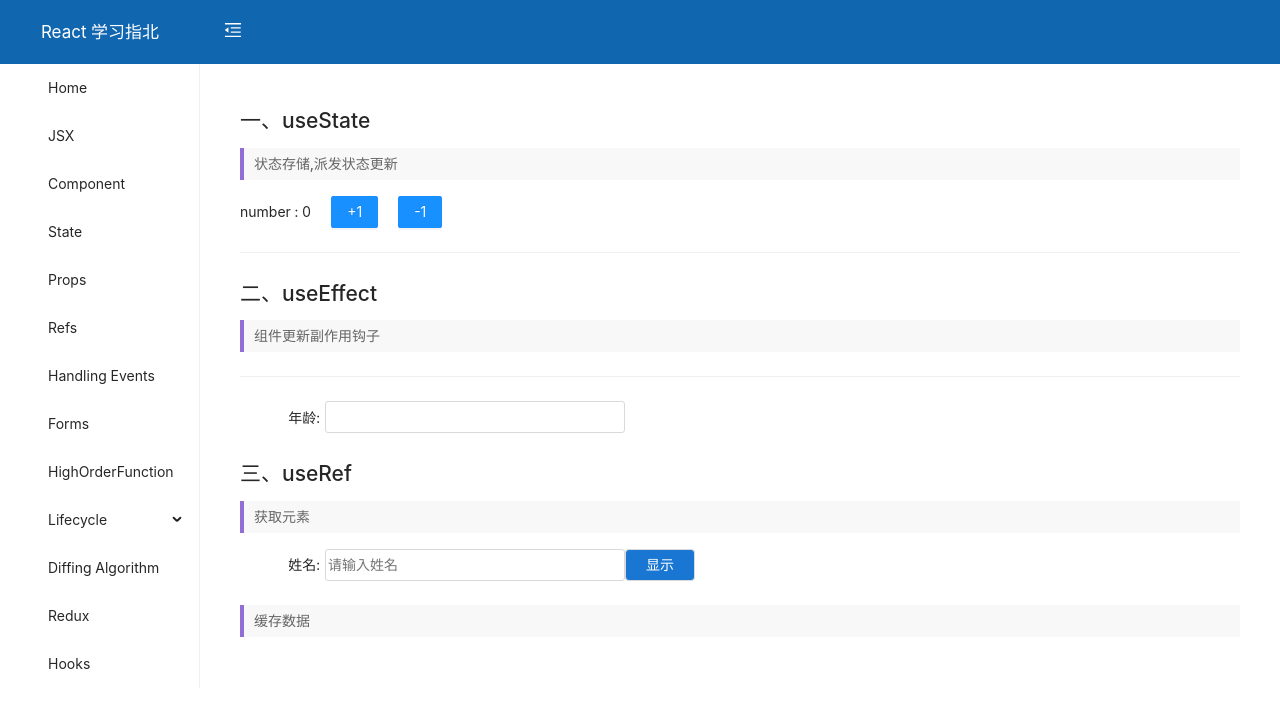
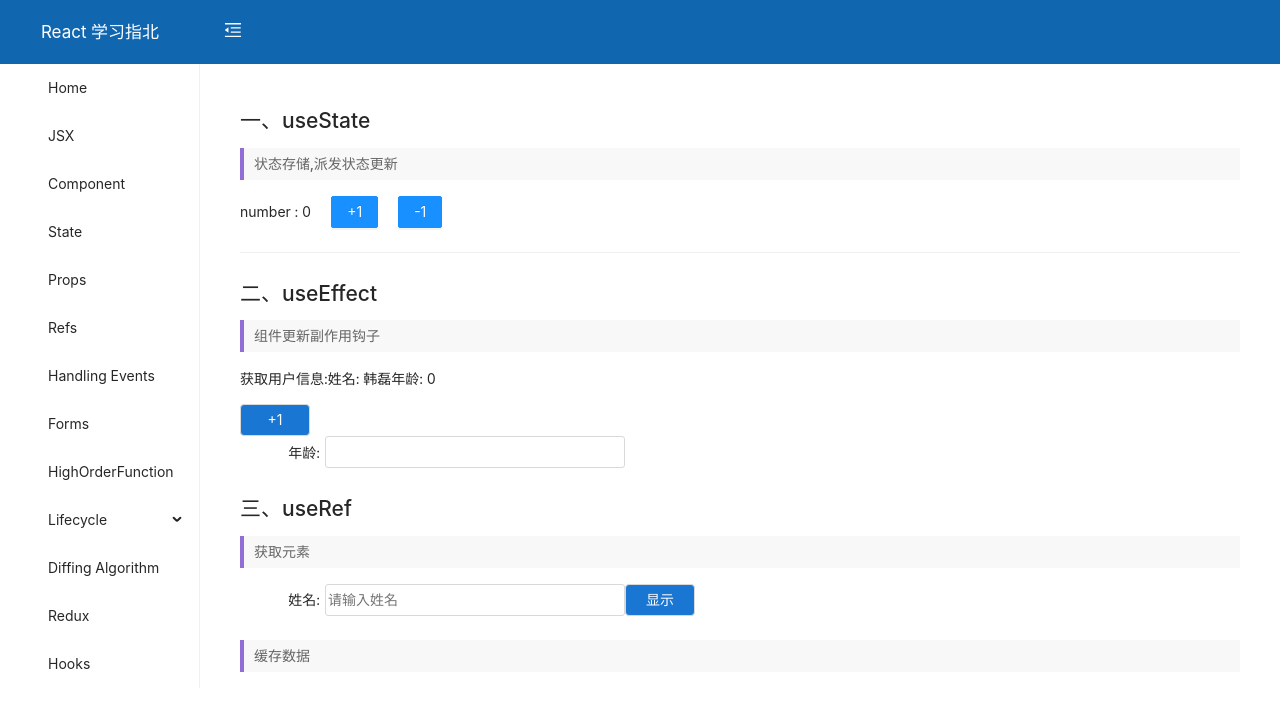
Before and after one commit to StevieTaylor/react-studying, a React (Create React App) app: page /react-hooks in a window 1280 px wide. Shown: the top 710 px of the page. Built offline with nearby package versions, Linux system fonts and the light colour scheme.

Commit message:
[feat] useEffect

```diff
--- a/src/pages/ReactHooks/components/UseEffect.tsx
+++ b/src/pages/ReactHooks/components/UseEffect.tsx
@@ -1,20 +1,64 @@
 /*
  * @Author: Stevie
  * @Date: 2021-06-25 10:13:47
- * @LastEditTime: 2021-06-25 17:20:54
+ * @LastEditTime: 2021-06-28 00:17:15
  * @LastEditors: Stevie
  * @Description:
  */
-import * as React from 'react'
-import { Divider } from 'antd';
+import * as React from 'react';
+import { IUserInfo } from '@/entity/user.entity';
 
-const UseEffect: React.FC = () => {
+type IProps = {
+  name: string;
+  age: number;
+};
+
+function getUserInfo({ name, age }) {
+  return new Promise((resolve) => {
+    setTimeout(() => {
+      resolve({
+        name,
+        age,
+        gender: 'male'
+      });
+    }, 1000);
+  });
+}
+
+const UseEffect: React.FC<IProps> = ({ name, age }) => {
+  const [userInfo, setUserInfo] = React.useState<IUserInfo>({} as IUserInfo);
+  const [number, setNumber] = React.useState<number>(0);
+  const handleResize = (e) => {
+    console.log(e);
+  };
+  const buttonRef = React.useRef<HTMLButtonElement>(null);
+
+  React.useEffect(() => {
+    getUserInfo({ name, age }).then((res: any) => {
+      console.log('res :>> ', res);
+      setUserInfo(res);
+    });
+    console.log(buttonRef);
+    window.addEventListener('resize', handleResize);
+  }, [name, age, number]);
+
   return (
     <div>
       <h2>二、useEffect</h2>
       <h4 className="h4-ref">组件更新副作用钩子</h4>
-      <Divider type="horizontal"></Divider>
+      <div>
+        <p>
+          获取用户信息:
+          <span>姓名: {userInfo.name}</span>
+          <span>年龄: {userInfo.age}</span>
+        </p>
+      </div>
+      <div>
+        <button className="primary-button" onClick={() => setNumber(number + 1)} ref={buttonRef}>
+          +1
+        </button>
+      </div>
     </div>
-  )
-}
+  );
+};
 export default UseEffect;
```
Also changed, not shown: src/entity/user.entity.ts (+7 -1 lines).
